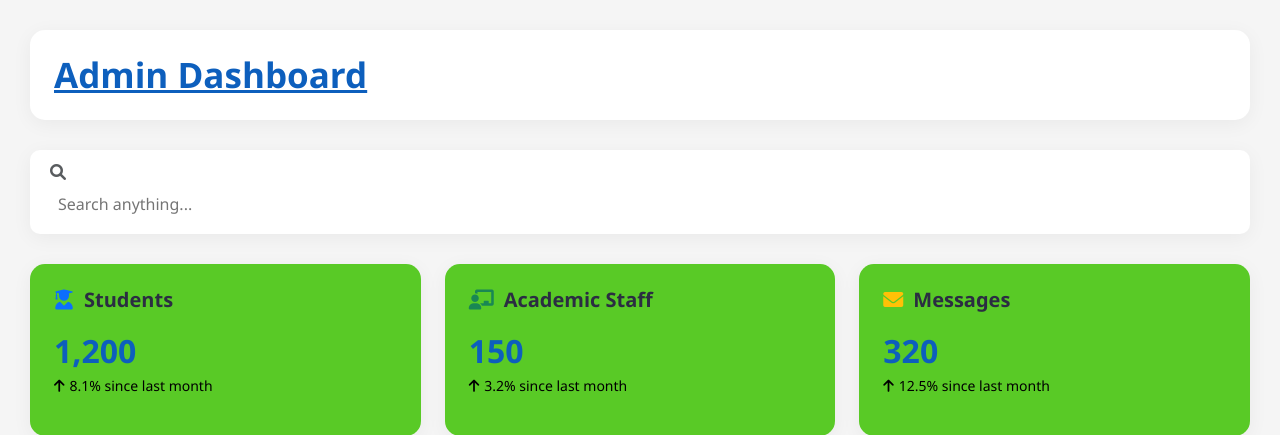
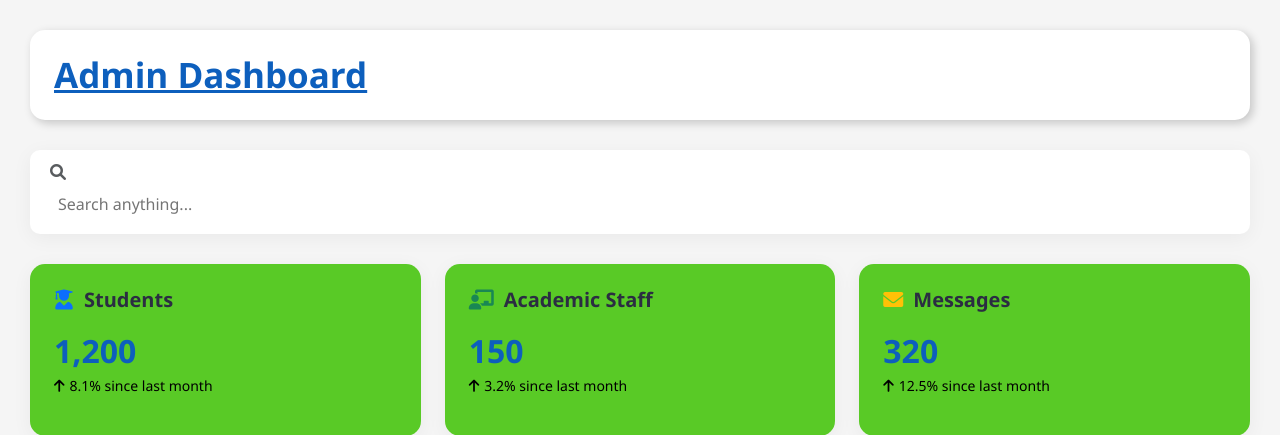
Before and after one commit to Binath-S-Banula/Computing-Group-Project-Group-26, a PHP site: the page made by admin db.html in a window 1280 px wide; the page is wider, and only the part inside the window is pictured. Shown: the part 91-526 px from the top of that part. Run offline with PHP 8.4, Linux system fonts and the light colour scheme; some libraries are stand-ins or nearby versions.

Commit message:
CSS changes
change box-shadow on welcome section

```diff
--- a/ad_db_style.css
+++ b/ad_db_style.css
@@ -191,7 +191,8 @@ body {
     border-radius: 15px;
     padding: 24px;
     margin-bottom: 30px;
-    box-shadow: 0 4px 20px rgba(0,0,0,0.05);
+    box-shadow: 3px 3px 10px rgba(0, 0, 0, 0.2);
+    display: inline-block;
 }
 
 .mb-0 {
```
